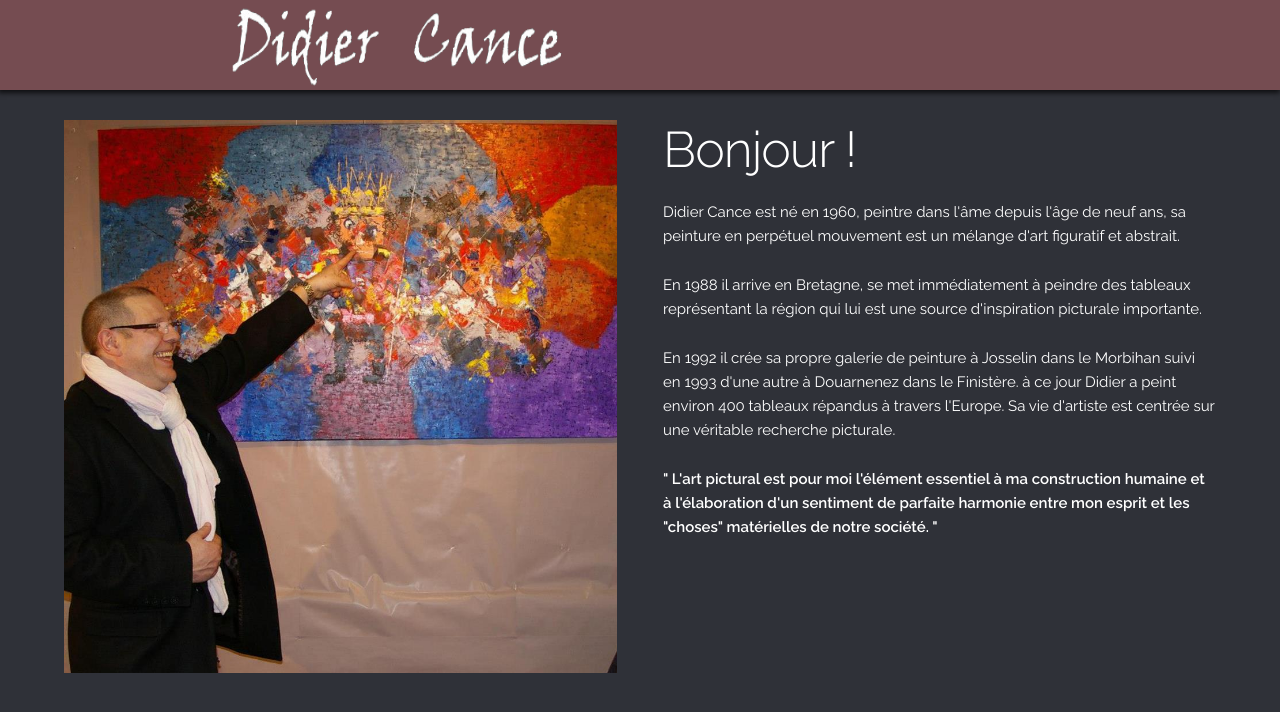
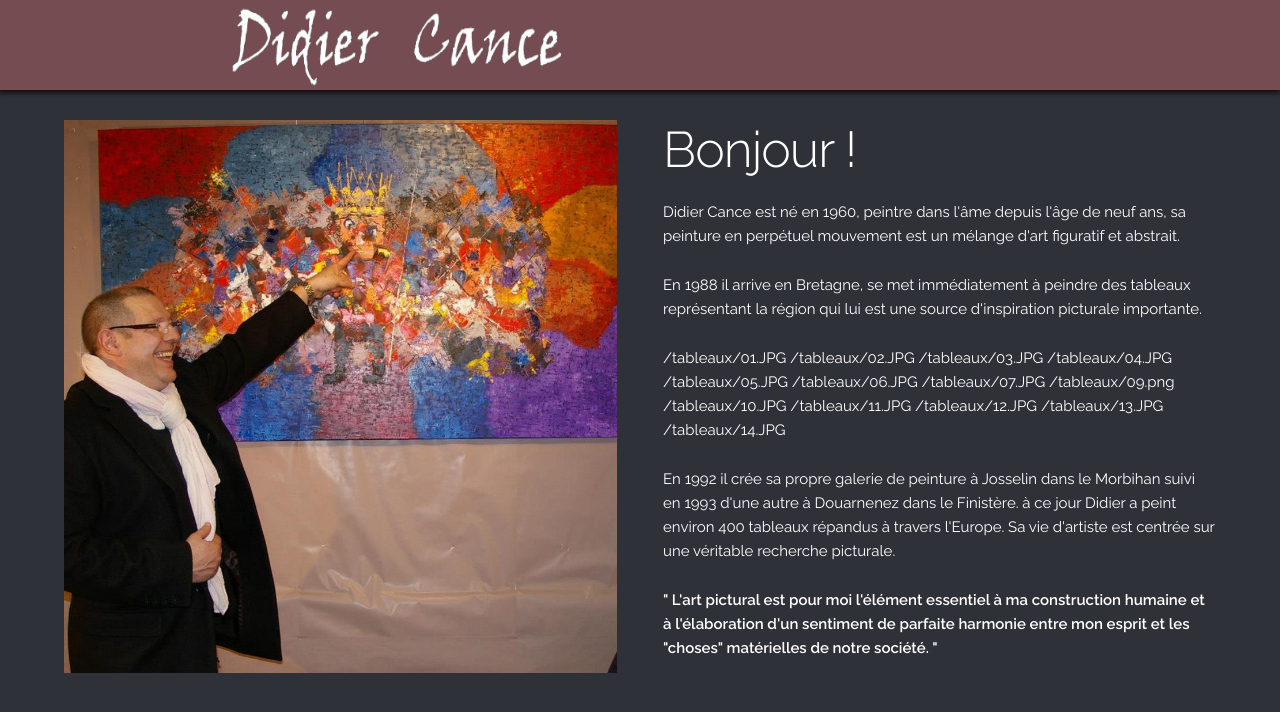
Before and after one commit to Didou35/gallerie, a Jekyll site: the page built from index.html, in a window 1280 px wide. Shown: the top 712 px of the page. Built offline with Jekyll 4.4.1, drawn with Linux system fonts in a browser that asks for light colours.

Commit message:
Update index.html

```diff
--- a/index.html
+++ b/index.html
@@ -17,6 +17,12 @@ title: Didier Cance
 				En 1988 il arrive en Bretagne, se met immédiatement à peindre des tableaux représentant la région qui lui est une source d'inspiration picturale importante.
 			</p>
 			<p>
+				{% assign image_files = site.static_files | where: "image", true %}
+				{% for myimage in image_files %}
+				  {{ myimage.path }}
+				{% endfor %}
+			</p>
+			<p>
 				En 1992 il crée sa propre galerie de peinture à Josselin dans le Morbihan suivi en 1993 d'une autre à Douarnenez dans le Finistère.
 			à ce jour Didier a peint environ 400 tableaux répandus à travers l'Europe.
 			Sa vie d'artiste est centrée sur une véritable recherche picturale.
```
